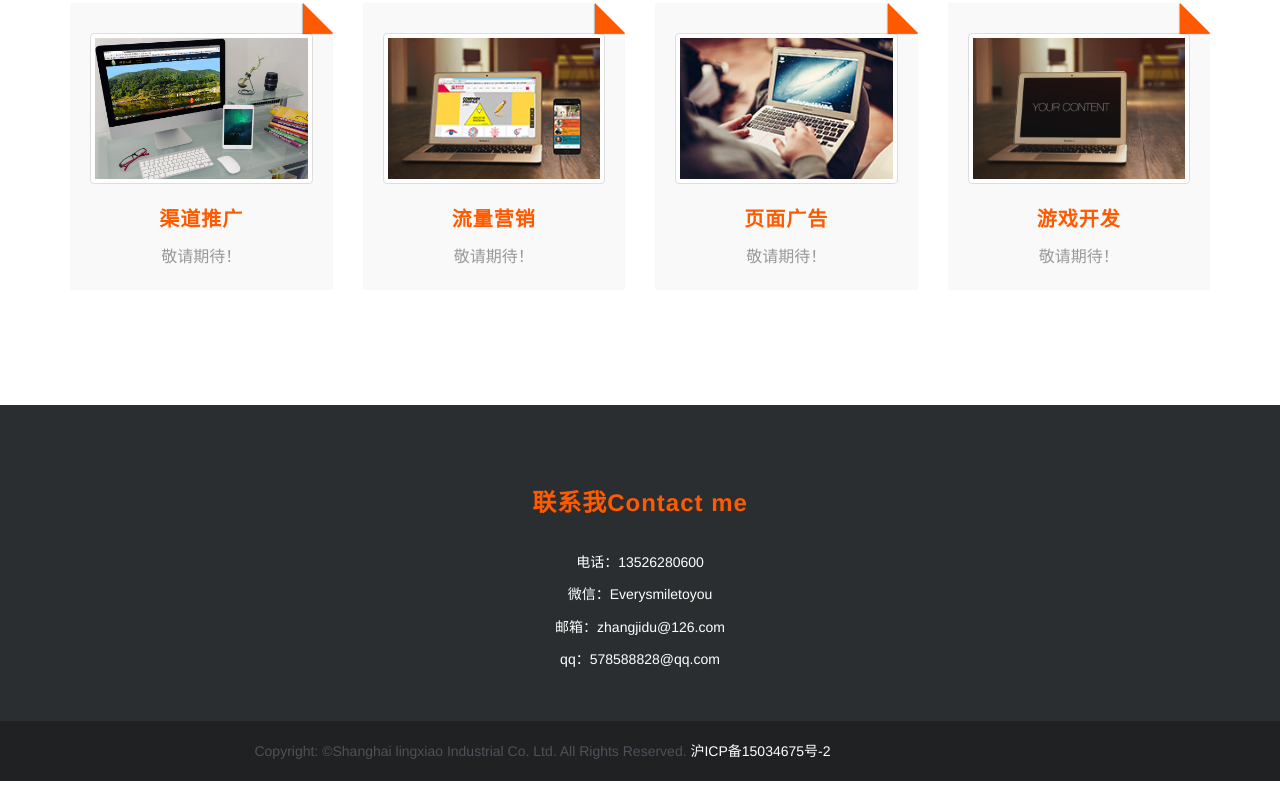
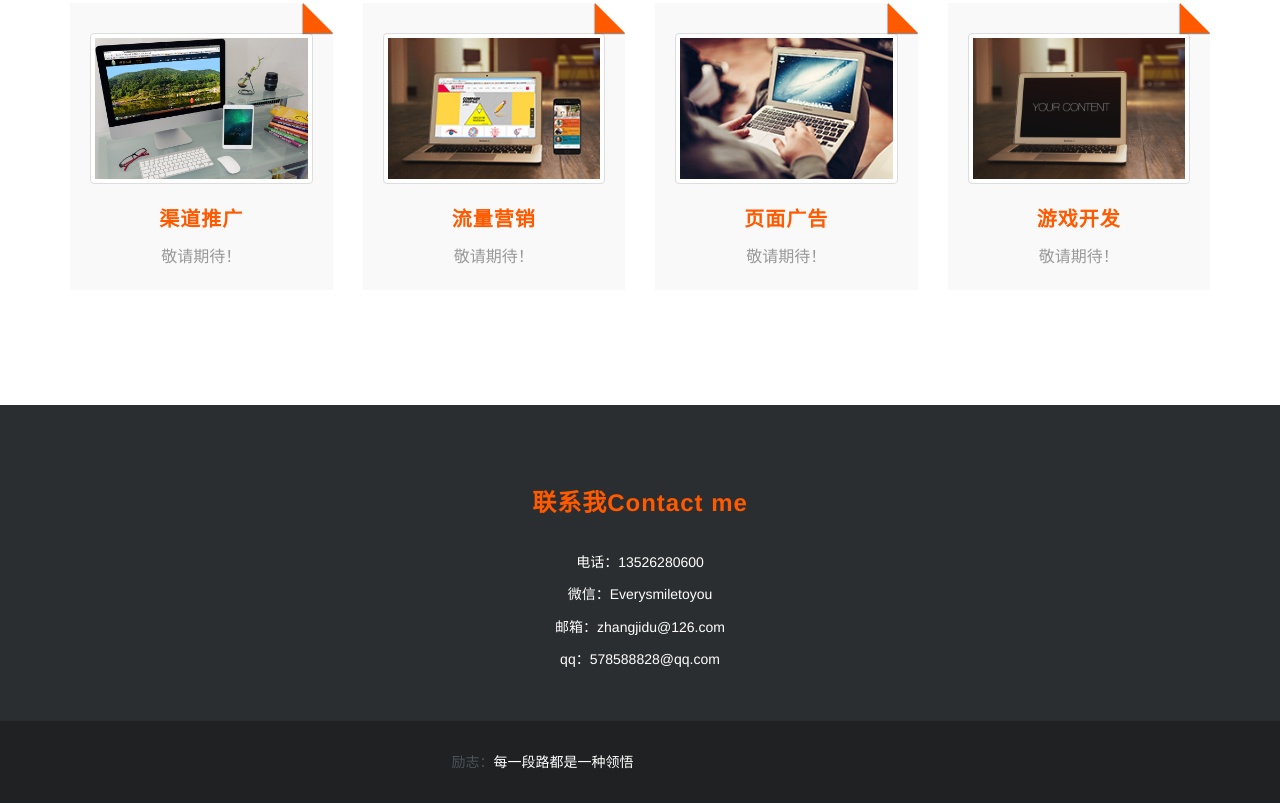
Before and after one commit to zhanglingxiao1/zhanglingxiao1.github.com, a plain HTML site: page index.html in a window 1280 px wide. Shown: the part 2536-3339 px from the top of the page. Before the commit the page ends 3317 px from the top, so only its background shows below. Drawn offline with nearby package versions, Linux system fonts and the light colour scheme.

Commit message:
首页修改

```diff
--- a/index.html
+++ b/index.html
@@ -294,7 +294,7 @@
 		<div class="row">
 
 			<div class="col-md-10 text-center">
-				Copyright: ©Shanghai lingxiao Industrial Co. Ltd. All Rights Reserved. <a href="#">沪ICP备15034675号-2 </a>
+			 <p>励志：<a href="">每一段路都是一种领悟</a></p>
 			</div>
 		</div>
 	</div>
```
